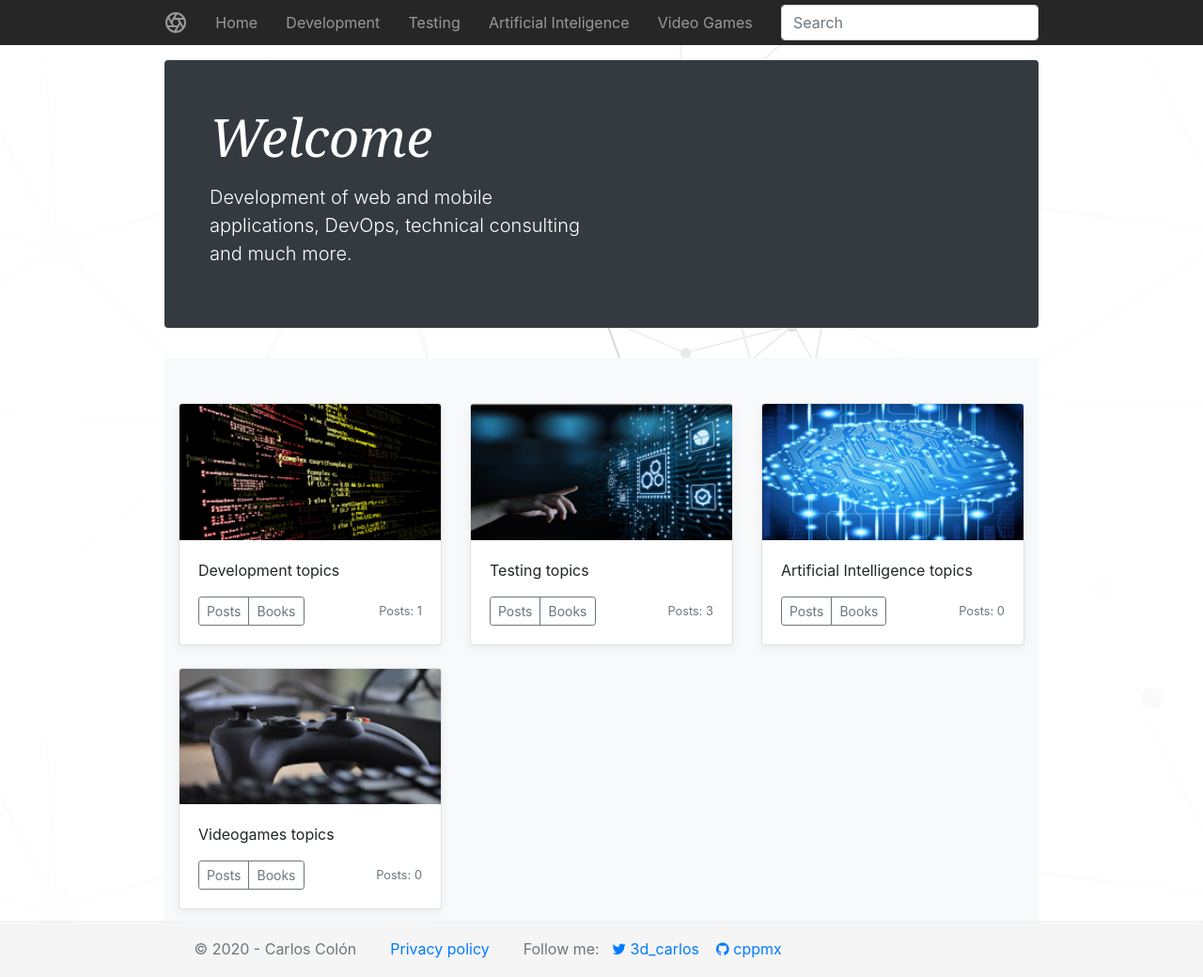
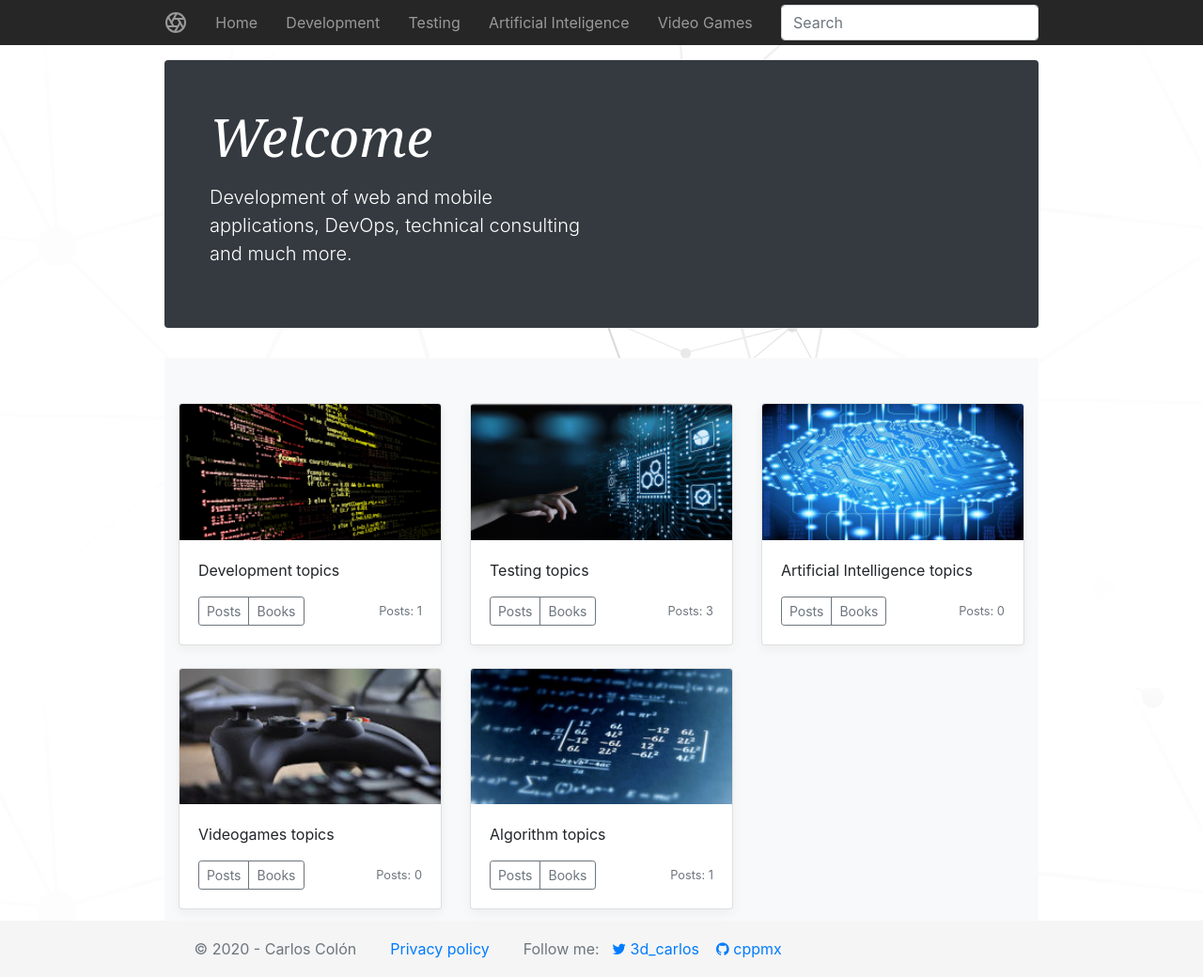
Before and after one commit to cppmx/cppmx.github.io, a Jekyll site: the page built from index.html, in a window 1280 px wide and 1040 px high. Shown: the whole window at 94% size. Built offline with Jekyll 4.4.1, drawn with Linux system fonts in a browser that asks for light colours.

Commit message:
Added algorithm section

```diff
--- a/_data/sections.yml
+++ b/_data/sections.yml
@@ -10,3 +10,6 @@
 - name: game
   description: Videogames topics
   url: videogames
+- name: algorithm
+  description: Algorithm topics
+  url: algorithms
--- /dev/null
+++ b/algorithms.markdown
@@ -0,0 +1,6 @@
+---
+title: Algorithms
+layout: posts
+query: algorithm
+keywords: algorithm topics
+---
```
